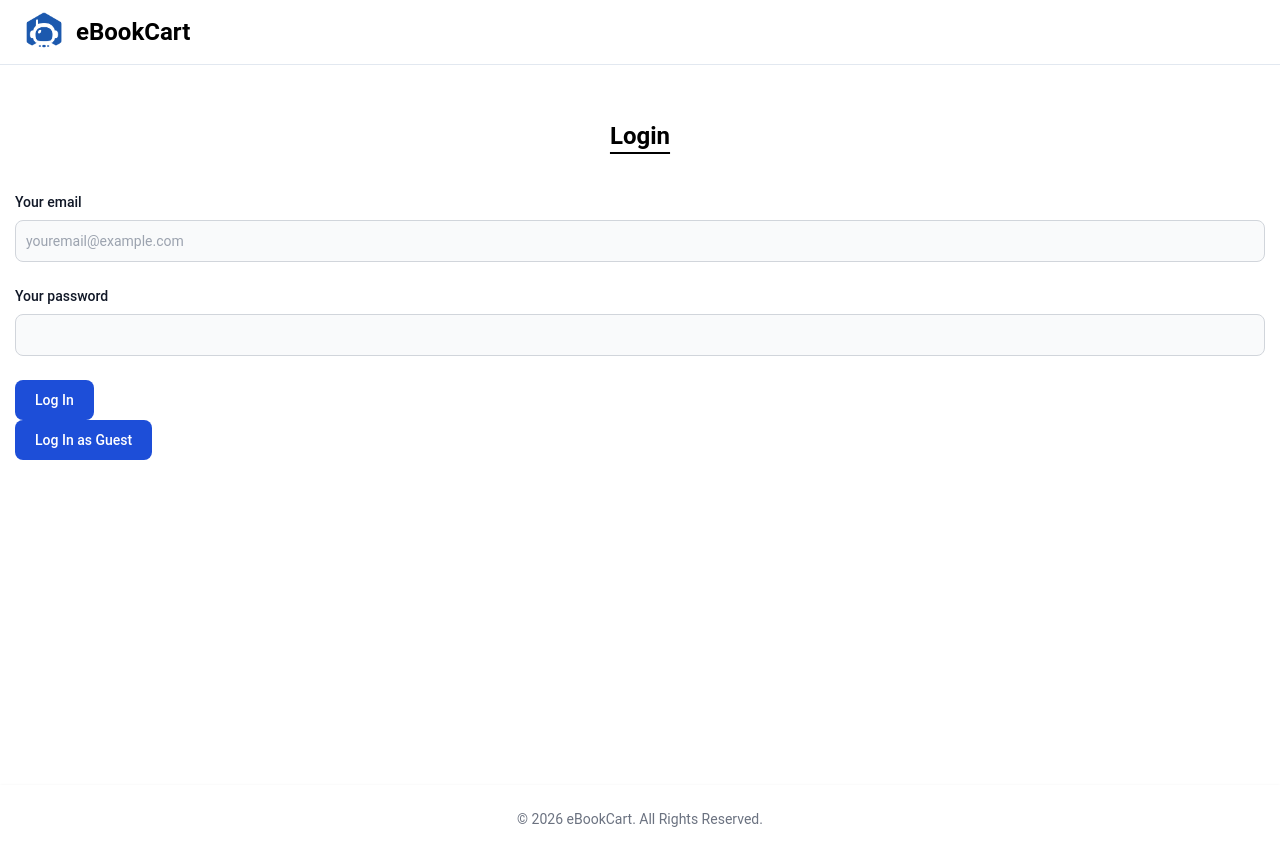
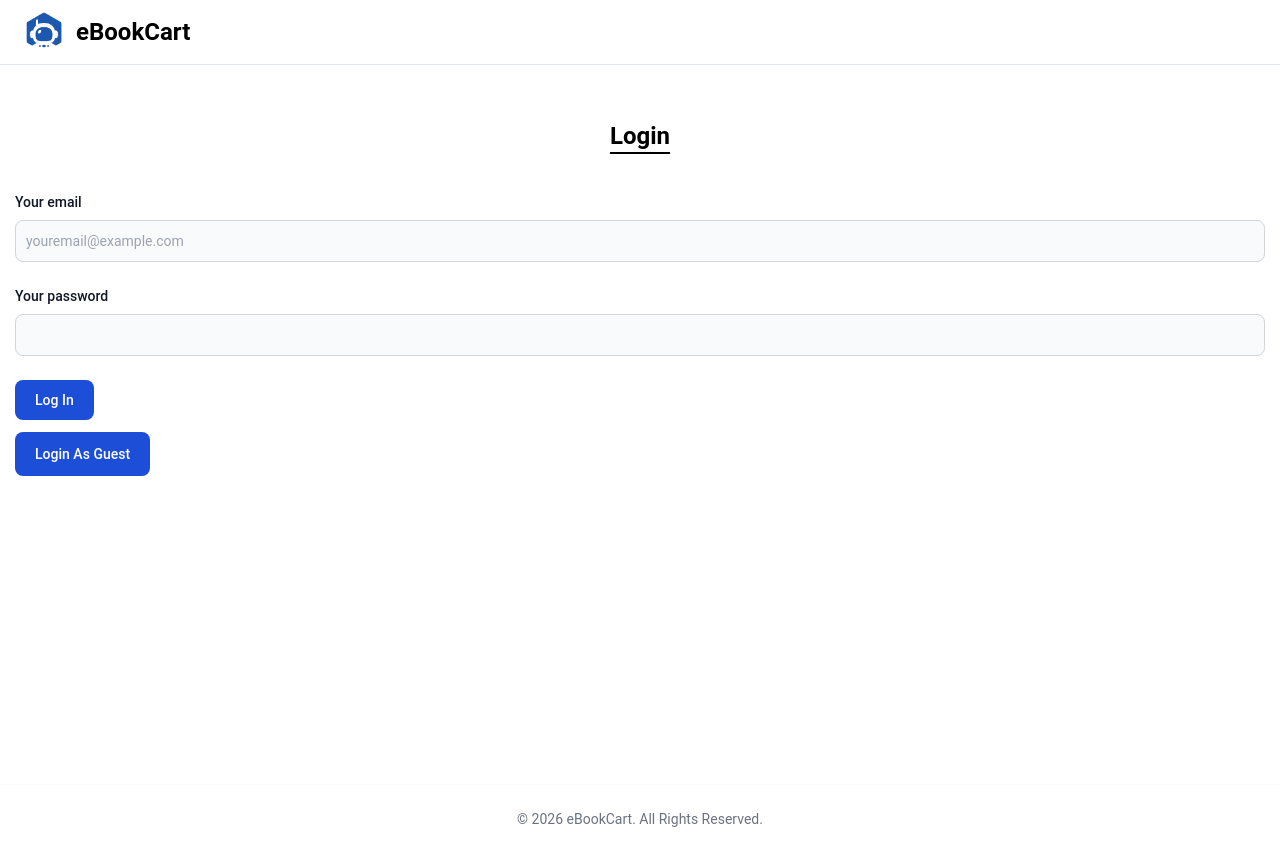
Before and after one commit to Nikfire25/eBookCart, a React (Create React App) app: page /login in a window 1280 px wide. Built offline with nearby package versions, Linux system fonts and the light colour scheme.

Commit message:
Added guest login

```diff
--- a/src/components/Elements/DropdownLoggedIn.js
+++ b/src/components/Elements/DropdownLoggedIn.js
@@ -22,7 +22,6 @@
     };
     fetchUser();
   }, [ebid, token]);
-  console.log(user);
   const navigate = useNavigate();
   const handleLogout = () => {
     logout();
--- a/src/pages/Login.js
+++ b/src/pages/Login.js
@@ -6,6 +6,28 @@
 export const Login = () => {
   useTitle("Login");
   const navigate = useNavigate();
+
+  const handleLoginGuest = async () => {
+    try {
+      const authDetail = {
+        email: process.env.REACT_APP_EMAIL,
+        password: process.env.REACT_APP_PASSWORD,
+      };
+
+      const data = await login(authDetail);
+
+      if (data.accessToken) {
+        sessionStorage.setItem("token", JSON.stringify(data.accessToken));
+        sessionStorage.setItem("ebid", JSON.stringify(data.user.id));
+        navigate("/products");
+      } else {
+        toast.error("User not found");
+      }
+    } catch (error) {
+      toast.error(error.message);
+    }
+  };
+
   const handleLogin = async (event) => {
     event.preventDefault();
     try {
@@ -71,10 +93,10 @@
         </button>
       </form>
       <button
-        type="submit"
-        className="text-white bg-blue-700 hover:bg-blue-800 focus:ring-4 focus:outline-none focus:ring-blue-300 font-medium rounded-lg text-sm w-full sm:w-auto px-5 py-2.5 text-center dark:bg-blue-600 dark:hover:bg-blue-700 dark:focus:ring-blue-800"
+        onClick={handleLoginGuest}
+        className="mt-3 cursor-pointer text-white bg-blue-700 hover:bg-blue-800 focus:ring-4 focus:outline-none focus:ring-blue-300 font-medium rounded-lg text-sm w-full sm:w-auto px-5 py-3 text-center dark:bg-blue-600 dark:hover:bg-blue-700 dark:focus:ring-blue-800"
       >
-        Log In as Guest
+        Login As Guest
       </button>
     </main>
   );
```
